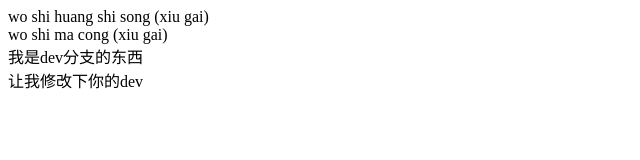
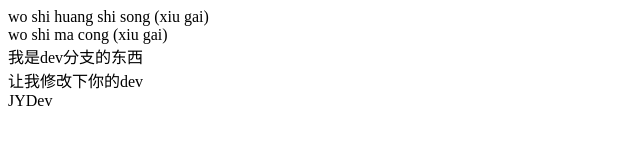
Before and after one commit to JonMarkov/weibo, a plain HTML site: page index.html in a window 1280 px wide. Shown: the full height of the page, 0-640 px from the left. Drawn offline with Linux system fonts and the light colour scheme.

Commit message:
JYDev第一次

```diff
--- a/index.html
+++ b/index.html
@@ -9,5 +9,9 @@
 <div>wo shi ma cong (xiu gai)</div>
 <div>我是dev分支的东西</div>
 <div>让我修改下你的dev</div>
+
+
+
+<div>JYDev</div>
 </body>
 </html>
```
